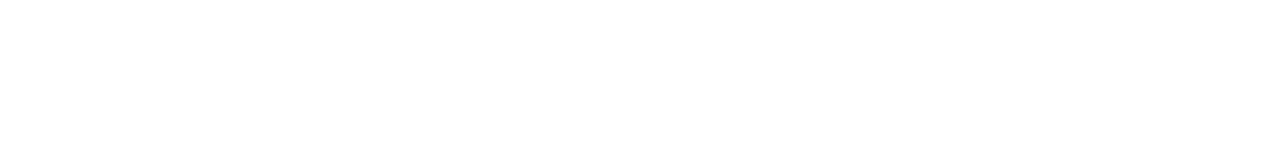
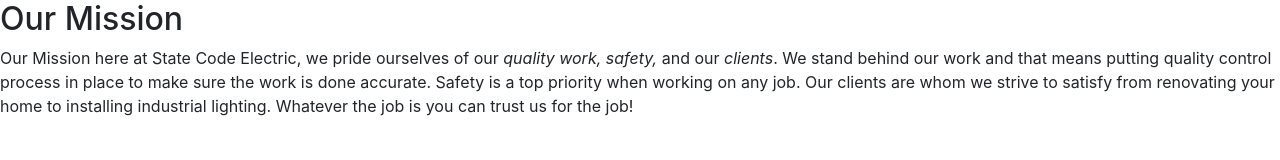
Before and after one commit to issa18/Portfolio, a website: page index.html in a window 1280 px wide. Drawn offline with nearby package versions, Linux system fonts and the light colour scheme.

Commit message:
Mission Statement Written

```diff
--- a/index.html
+++ b/index.html
@@ -22,7 +22,8 @@
 
     </header>
 
-
+    <h2>Our Mission</h2>
+    <p>Our Mission here at State Code Electric, we pride ourselves of our <em>quality work, safety,</em> and our <em>clients</em>. We stand behind our work and that means putting quality control process in place to make sure the work is done accurate. Safety is a top priority when working on any job. Our clients are whom we strive to satisfy from renovating your home to installing industrial lighting. Whatever the job is you can trust us for the job!</p>
 
 
     <footer>
```
